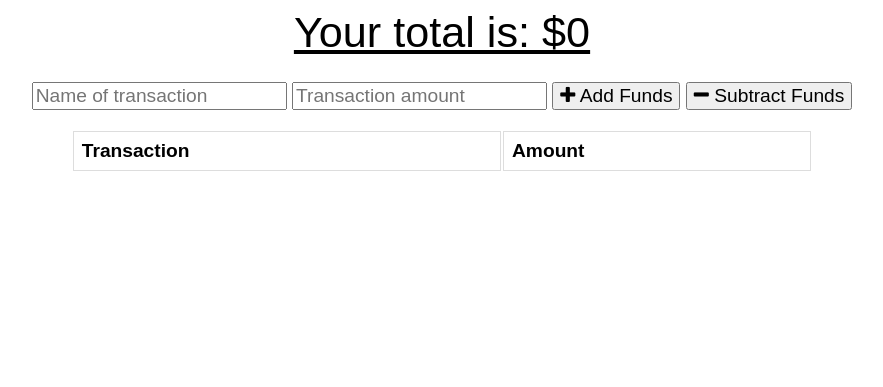
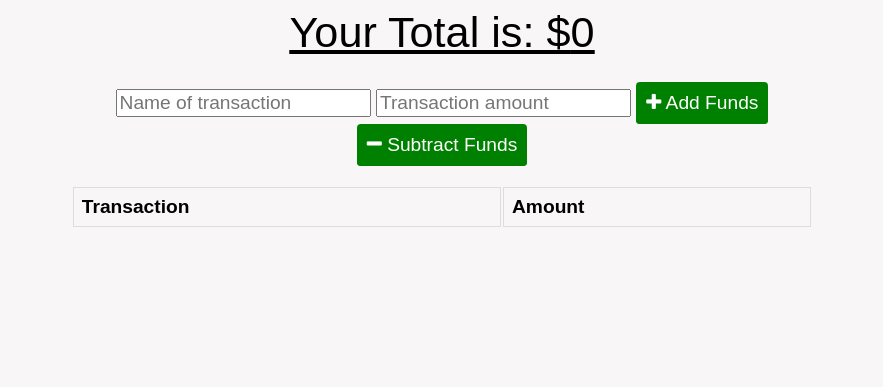
Before and after one commit to nashwalters/onl-ofl-budget-tracker, a website: page public/index.html in a window 1280 px wide. Shown: the whole page, without its empty margins (198-1081 px from the left). Drawn offline with nearby package versions, Linux system fonts and the light colour scheme; no server answers.

Commit message:
Added styles to button and bkground.

```diff
--- a/public/index.html
+++ b/public/index.html
@@ -15,7 +15,7 @@
 <body>
   <div class="wrapper">
     <div class="total">
-      <div class="total">Your total is: $<span id="total">0</span></div>
+      <div class="total">Your Total is: $<span id="total">0</span></div>
     </div>
 
     <div class="form">
--- a/public/styles.css
+++ b/public/styles.css
@@ -1,11 +1,22 @@
 body {
   font-size: 120%;
   font-family: Arial;
+  background-color: rgb(248, 246, 246);
 }
 
 button, input {
   font-size: 100%;
   font-family: Arial;
+}
+
+button {
+  background: green;
+  border: none;
+  border-radius: 4px;
+  cursor: pointer;
+  color: #FFFFFF;
+  padding: 10px;
+  box-shadow: inset 0 -3px 0 0 green;
 }
 
 table {
```
